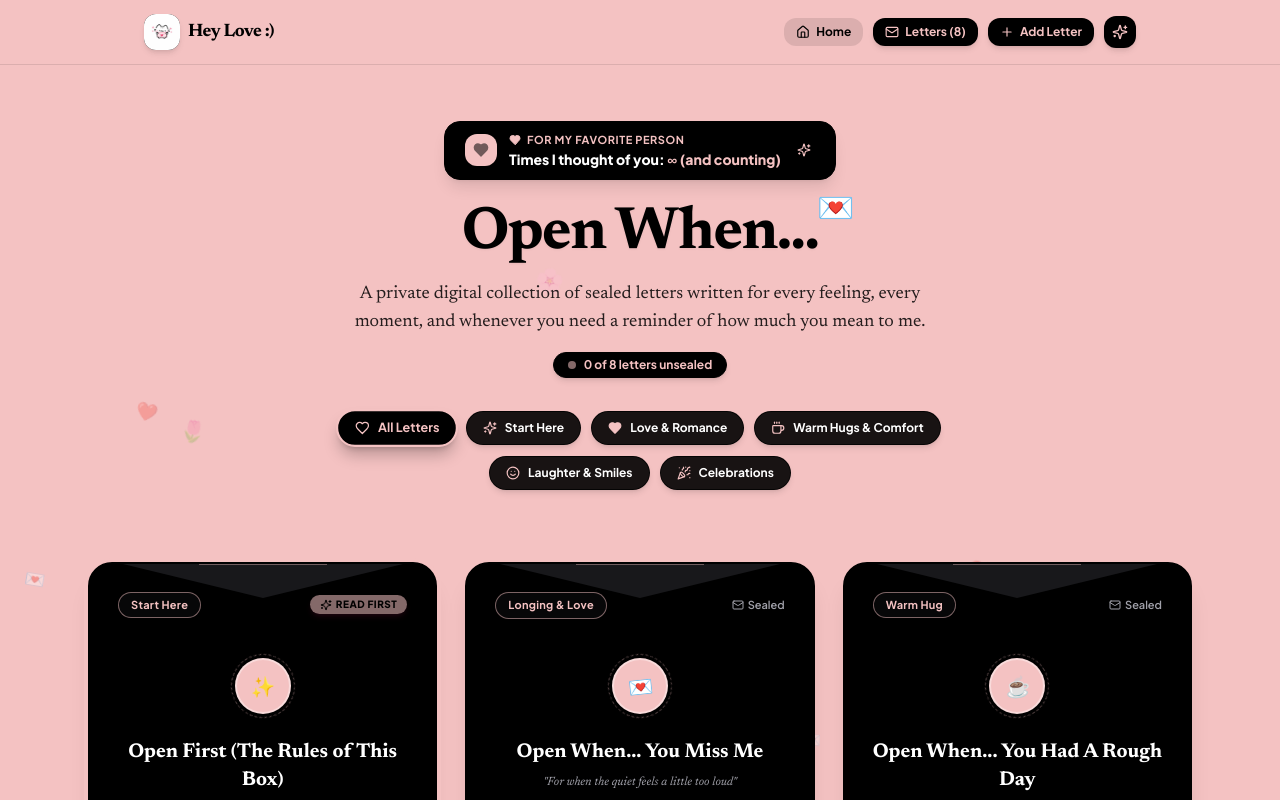
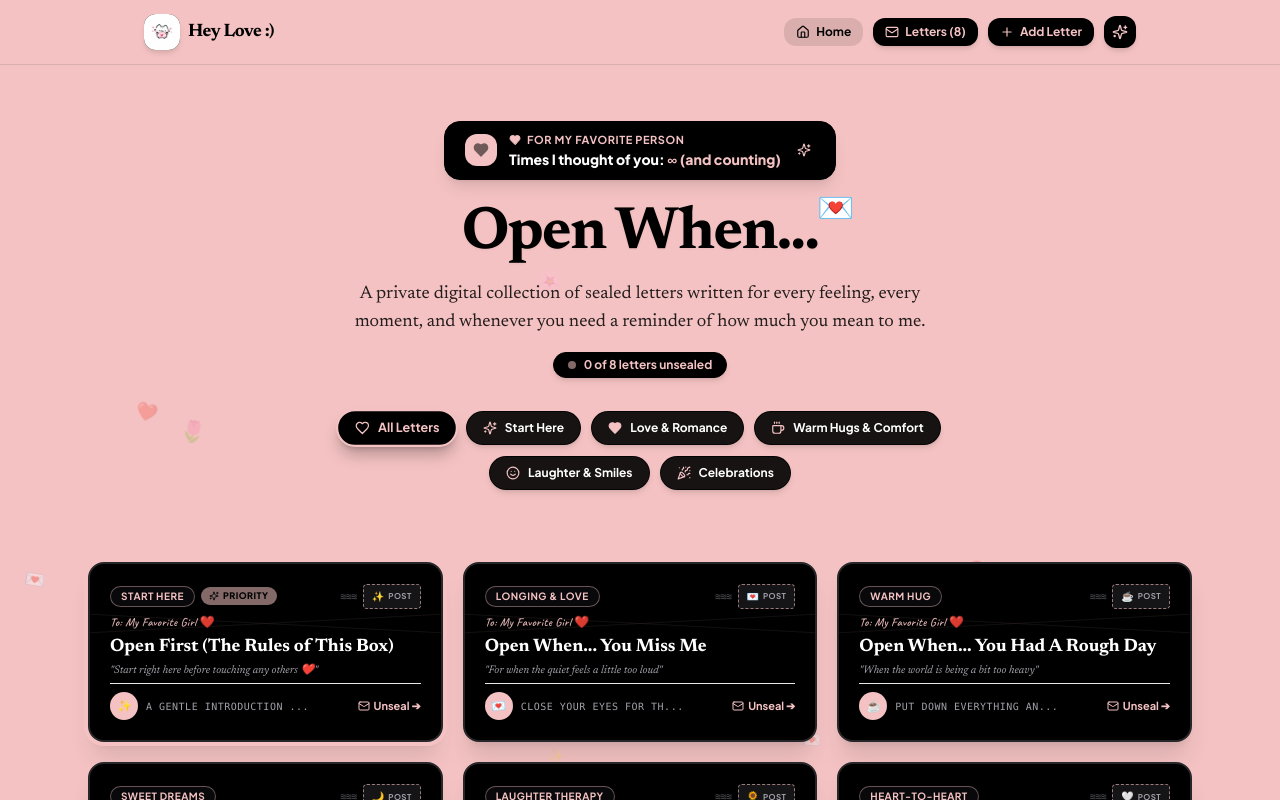
Before and after one commit to ankurmoran-aero/giftx, a React (Vite) app: page / in a window 1280 px wide. Both pictures are taken after a click on the button "Enter Your Letters Vault". Shown: the top 800 px of the page. Built offline with nearby package versions, Linux system fonts and the light colour scheme.

Commit message:
style: convert envelope cards into compact horizontal postal letter envelopes with stamps, postmarks, and recipient line

```diff
--- a/src/App.tsx
+++ b/src/App.tsx
@@ -195,8 +195,8 @@ export function App() {
               openedCount={openedLetterIds.length}
             />
 
-            {/* Letters Grid: Black Cards on Baby Pink Background */}
-            <div className="grid grid-cols-1 sm:grid-cols-2 lg:grid-cols-3 gap-6 sm:gap-7 mt-4">
+            {/* Letters Grid: Small Rectangular Envelope Boxes */}
+            <div className="grid grid-cols-1 sm:grid-cols-2 lg:grid-cols-3 gap-4 sm:gap-5 mt-4">
               {filteredLetters.map((letter) => (
                 <EnvelopeCard
                   key={letter.id}
--- a/src/components/EnvelopeCard.tsx
+++ b/src/components/EnvelopeCard.tsx
@@ -16,72 +16,83 @@ export const EnvelopeCard: React.FC<EnvelopeCardProps> = ({
   return (
     <div
       onClick={() => onOpen(letter)}
-      className={`group relative cursor-pointer select-none rounded-3xl bg-[#000000] text-white border-2 border-black hover:border-[#F4C2C2] p-6 sm:p-7 shadow-xl hover:shadow-2xl transition-all duration-300 transform hover:-translate-y-2 flex flex-col justify-between overflow-hidden ${
+      className={`group relative cursor-pointer select-none rounded-2xl bg-black text-white border-2 border-zinc-800 hover:border-[#F4C2C2] p-4 sm:p-5 shadow-xl hover:shadow-2xl transition-all duration-300 transform hover:-translate-y-1.5 flex flex-col justify-between overflow-hidden min-h-[175px] max-h-[195px] ${
         letter.isSpecial ? 'ring-2 ring-[#F4C2C2] ring-offset-2 ring-offset-[#F4C2C2]' : ''
       }`}
     >
-      {/* Top Envelope Flap Triangle Graphic in Black & Baby Pink Line */}
-      <div className="absolute top-0 left-0 right-0 h-10 pointer-events-none flex justify-center overflow-hidden">
-        <div className="w-0 h-0 border-l-[140px] border-l-transparent border-r-[140px] border-r-transparent border-t-[34px] border-t-zinc-900 group-hover:border-t-zinc-800 transition-colors" />
-        <div className="absolute top-0 w-32 h-[1px] bg-[#F4C2C2]/40" />
+      {/* Postal Envelope Fold Lines (Subtle geometric seam lines) */}
+      <div className="absolute inset-0 pointer-events-none opacity-20">
+        {/* Diagonal envelope crease lines */}
+        <div className="absolute top-0 left-0 w-full h-[60px] border-b border-[#F4C2C2]/40 transform -skew-y-3" />
+        <div className="absolute top-0 right-0 w-full h-[60px] border-b border-[#F4C2C2]/40 transform skew-y-3" />
       </div>
 
-      {/* Top Status & Mood */}
-      <div className="relative z-10 flex items-center justify-between mb-6">
-        <span className="px-3 py-1 rounded-full text-[11px] font-bold border border-[#F4C2C2]/50 text-[#F4C2C2] bg-zinc-950/80 tracking-wide backdrop-blur-sm">
+      {/* Top Header Row: Category Badge on left, Postal Stamp on right */}
+      <div className="relative z-10 flex items-center justify-between">
+        <div className="flex items-center gap-1.5">
+          <span className="px-2.5 py-0.5 rounded-full text-[10px] font-bold border border-[#F4C2C2]/40 text-[#F4C2C2] bg-zinc-950 tracking-wider uppercase">
             {letter.categoryLabel}
           </span>
-
-        {letter.isSpecial ? (
-          <span className="inline-flex items-center gap-1 px-2.5 py-0.5 rounded-full text-[10px] font-black uppercase tracking-wider bg-[#F4C2C2] text-black shadow-md shadow-pink-900/30 animate-pulse">
-            <Sparkles className="w-3 h-3 text-black" />
-            <span>Read First</span>
-          </span>
-        ) : isOpened ? (
-          <span className="inline-flex items-center gap-1 text-[11px] font-bold text-emerald-400">
-            <Check className="w-3.5 h-3.5" />
-            <span>Read</span>
-          </span>
-        ) : (
-          <span className="inline-flex items-center gap-1 text-[11px] font-semibold text-zinc-400">
-            <Mail className="w-3 h-3 text-zinc-400" />
-            <span>Sealed</span>
+          {letter.isSpecial && (
+            <span className="inline-flex items-center gap-1 px-2 py-0.5 rounded-full text-[9px] font-black uppercase tracking-wider bg-[#F4C2C2] text-black shadow-sm animate-pulse">
+              <Sparkles className="w-2.5 h-2.5 text-black" />
+              <span>Priority</span>
             </span>
           )}
         </div>
 
-      {/* Center Wax Seal in Baby Pink with Black Emoji */}
-      <div className="relative z-10 my-4 flex justify-center">
-        <div className="relative">
-          {/* Circular wax seal */}
-          <div className="w-14 h-14 rounded-full bg-[#F4C2C2] text-black flex items-center justify-center text-xl shadow-lg shadow-black/80 group-hover:scale-110 transition-transform duration-300 border-2 border-white/40">
-            <span className="transform -rotate-6">{letter.sealEmoji || '💌'}</span>
+        {/* Vintage Postal Stamp Badge with Wavy Postmark */}
+        <div className="flex items-center gap-1.5">
+          {/* Postmark Waves */}
+          <span className="text-[10px] text-zinc-500 font-mono tracking-tighter opacity-70 hidden sm:inline select-none">
+            ≋≋≋
+          </span>
+          {/* Postage Stamp Box */}
+          <div className="px-2 py-1 rounded bg-zinc-900/90 border border-dashed border-[#F4C2C2]/60 flex items-center gap-1 text-[10px] font-bold text-[#F4C2C2]">
+            <span>{letter.sealEmoji || '💌'}</span>
+            <span className="text-[8px] uppercase tracking-wider text-zinc-400">Post</span>
           </div>
-
-          {/* Stamp ring effect */}
-          <div className="absolute -inset-1 rounded-full border border-dashed border-[#F4C2C2]/60 pointer-events-none animate-spin-slow opacity-60 group-hover:opacity-100" />
         </div>
       </div>
 
-      {/* Letter Title & Description */}
-      <div className="relative z-10 text-center mt-2 flex-1 flex flex-col justify-between">
-        <div>
-          <h3 className="font-serif font-bold text-white text-lg sm:text-xl group-hover:text-[#F4C2C2] transition-colors leading-snug">
+      {/* Center: Recipient address line & Letter Title */}
+      <div className="relative z-10 my-auto py-1">
+        <p className="text-[12px] font-cursive text-[#F4C2C2]/90 tracking-wide select-none">
+          To: My Favorite Girl ❤️
+        </p>
+        <h3 className="font-serif font-bold text-white text-base sm:text-lg group-hover:text-[#F4C2C2] transition-colors leading-tight line-clamp-1 mt-0.5">
           {letter.title}
         </h3>
-          <p className="mt-2 text-xs text-zinc-400 line-clamp-1 italic font-serif">
+        <p className="text-[11px] text-zinc-400 font-serif italic line-clamp-1 mt-0.5">
           "{letter.subtitle}"
         </p>
       </div>
 
-        {/* Snippet / Open Prompt */}
-        <div className="mt-6 pt-3 border-t border-zinc-800 flex items-center justify-between text-xs font-semibold text-zinc-400 group-hover:text-[#F4C2C2] transition-colors">
-          <span className="truncate max-w-[170px] text-[11px] font-normal text-zinc-500 group-hover:text-zinc-300">
-            {letter.previewSnippet}
+      {/* Bottom Envelope Footer: Wax Seal + Status / Unseal link */}
+      <div className="relative z-10 pt-2 border-t border-zinc-850 flex items-center justify-between">
+        {/* Compact Wax Seal */}
+        <div className="flex items-center gap-2">
+          <div className="w-7 h-7 rounded-full bg-[#F4C2C2] text-black text-xs font-bold flex items-center justify-center shadow-md shadow-black group-hover:scale-110 transition-transform">
+            <span className="transform -rotate-6">{letter.sealEmoji || '💌'}</span>
+          </div>
+          <span className="text-[10px] font-mono text-zinc-400 uppercase tracking-wider">
+            {letter.previewSnippet.slice(0, 22)}...
           </span>
-          <span className="font-bold underline decoration-[#F4C2C2] underline-offset-4 shrink-0 ml-2 text-[#F4C2C2]">
-            Unseal ➔
+        </div>
+
+        {/* Status / Prompt */}
+        <div className="flex items-center gap-1">
+          {isOpened ? (
+            <span className="inline-flex items-center gap-1 text-[10px] font-bold text-emerald-400 bg-emerald-950/60 px-2 py-0.5 rounded-full border border-emerald-800">
+              <Check className="w-2.5 h-2.5" />
+              <span>Read</span>
             </span>
+          ) : (
+            <span className="inline-flex items-center gap-1 text-[11px] font-bold text-[#F4C2C2] group-hover:underline underline-offset-2">
+              <Mail className="w-3 h-3 text-[#F4C2C2]" />
+              <span>Unseal ➔</span>
+            </span>
+          )}
         </div>
       </div>
     </div>
```
Lines whose indentation alone changed are shown as unchanged.
